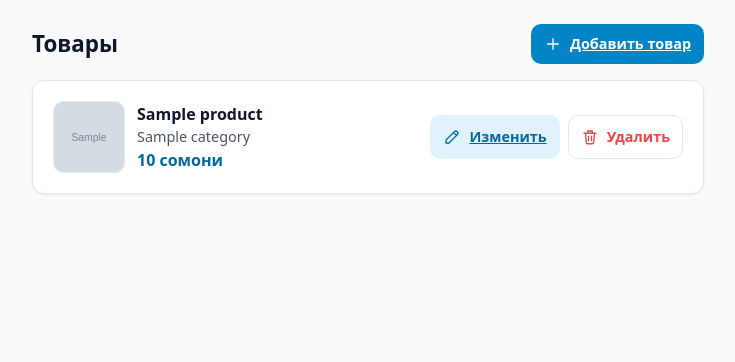
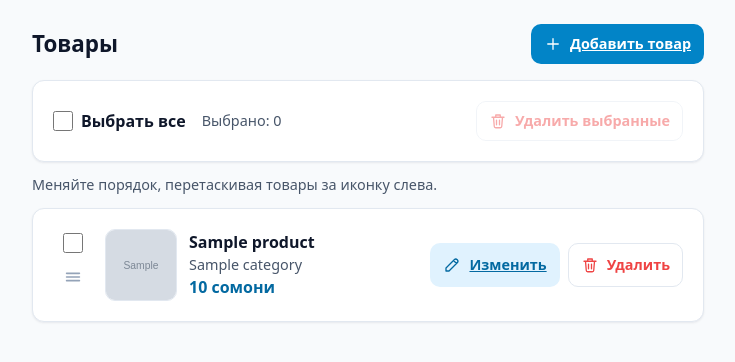
Before and after one commit to rmarufs/bazarbuy, a FastAPI app: template app/templates/admin/products.html in a window 1280 px wide. Shown: the part 61-423 px from the top of the page, without its empty margins (272-1007 px from the left). Run offline with FastAPI, Linux system fonts and the light colour scheme; the template is opened without the code that fills it: most values are stand-ins (such as "Sample title", 1, 10 or a date in 2020); grey boxes marked "Sample" are stand-in pictures; parts of the project's set-up code (start-up, migrations or seed data) failed here and were passed over.

Commit message:
feat: stage 4b bulk delete and drag-and-drop product reordering

```diff
--- a/app/routers/admin_auth.py
+++ b/app/routers/admin_auth.py
@@ -17,7 +17,6 @@ from app.services import auth_service
 
 router = APIRouter(prefix="/admin")
 
-SETTINGS_URL = "/admin/settings"
 PRODUCTS_URL = "/admin/products"
 
 
@@ -29,7 +28,7 @@ async def admin_index() -> RedirectResponse:
 @router.get("/login")
 async def login_page(request: Request) -> Response:
     if get_session_admin_id(request) is not None:
-        return RedirectResponse(SETTINGS_URL, status_code=303)
+        return RedirectResponse(PRODUCTS_URL, status_code=303)
     return templates.TemplateResponse(request, "admin/login.html", {"error": None})
 
 
@@ -48,7 +47,7 @@ async def login(
             {"error": "Неверный логин или пароль", "username": username},
             status_code=401,
         )
-    response = RedirectResponse(SETTINGS_URL, status_code=303)
+    response = RedirectResponse(PRODUCTS_URL, status_code=303)
     response.set_cookie(
         SESSION_COOKIE_NAME, create_session_token(admin.id), **session_cookie_params()
     )
--- a/app/schemas/product.py
+++ b/app/schemas/product.py
@@ -15,6 +15,12 @@ class ProductInput(BaseModel):
     category_id: int
 
 
+class ReorderRequest(BaseModel):
+    """Product ids in the order the admin wants them, top to bottom."""
+
+    ordered_ids: list[int]
+
+
 def normalize_search_name(name: str) -> str:
     """Remove all whitespace and ignore case: 'Louis Vuitton' -> 'louisvuitton'."""
     return "".join(name.split()).casefold()
--- a/app/static/css/style.css
+++ b/app/static/css/style.css
@@ -265,10 +265,60 @@ input[type="file"]:focus-visible { outline: none; box-shadow: var(--focus-ring);
 /* Product rows (admin list) */
 .product-row {
   display: grid;
-  grid-template-columns: 72px 1fr;
+  grid-template-columns: auto 72px 1fr;
   gap: 12px;
   align-items: center;
+  transition: border-color 0.15s, background-color 0.15s, box-shadow 0.15s;
 }
+
+.product-row.is-dragging {
+  position: relative;
+  z-index: 1;
+  background: var(--primary-light);
+  border-color: var(--primary);
+  box-shadow: 0 8px 24px rgba(2, 132, 199, 0.2);
+}
+
+body.is-dragging { cursor: grabbing; user-select: none; -webkit-user-select: none; }
+
+.product-controls { display: flex; flex-direction: column; align-items: center; gap: 4px; }
+
+.product-check,
+.check-all input { width: 20px; height: 20px; margin: 0; accent-color: var(--primary); cursor: pointer; }
+
+.grip {
+  display: inline-flex;
+  align-items: center;
+  justify-content: center;
+  width: 40px;
+  height: 40px;
+  padding: 0;
+  color: #94A3B8;
+  background: transparent;
+  border: 0;
+  border-radius: 8px;
+  cursor: grab;
+  touch-action: none; /* lets a finger drag the handle instead of scrolling the page */
+}
+.grip:hover { color: var(--primary-hover); background: var(--primary-light); }
+.grip:focus-visible { outline: none; color: var(--primary-hover); box-shadow: var(--focus-ring); }
+
+/* Bulk action toolbar */
+.toolbar {
+  display: flex;
+  flex-wrap: wrap;
+  align-items: center;
+  gap: 8px 16px;
+  padding: 12px 16px;
+}
+.check-all { display: inline-flex; align-items: center; gap: 8px; font-weight: 600; cursor: pointer; }
+.toolbar-count { margin-right: auto; font-size: 0.9rem; color: var(--muted); }
+.toolbar .btn:disabled { opacity: 0.45; cursor: not-allowed; }
+.toolbar .btn-danger:disabled:hover { background: transparent; border-color: var(--border); }
+
+.reorder-hint { margin: 0 0 12px; }
+.reorder-status { margin: 0 0 12px; font-size: 0.9rem; color: var(--success); }
+.reorder-status.is-error { color: #B91C1C; }
 
 .product-thumb {
   display: flex;
@@ -335,6 +385,6 @@ input[type="file"]:focus-visible { outline: none; box-shadow: var(--focus-ring);
   .container { padding: 24px; }
   .card { padding: 20px; }
   .card-narrow { max-width: 420px; margin: 48px auto 0; }
-  .product-row { grid-template-columns: 72px 1fr auto; }
+  .product-row { grid-template-columns: auto 72px 1fr auto; }
   .product-actions { grid-column: auto; }
 }
--- /dev/null
+++ b/app/static/js/admin_products.js
@@ -0,0 +1,143 @@
+(() => {
+  const list = document.getElementById("product-list");
+  const bulkForm = document.getElementById("bulk-form");
+  if (!list || !bulkForm) return;
+
+  const selectAll = document.getElementById("select-all");
+  const counter = document.getElementById("selected-count");
+  const deleteButton = document.getElementById("bulk-delete-button");
+  const status = document.getElementById("reorder-status");
+  const rowSelector = ".product-row";
+  const EDGE = 70; // px from the viewport edge where the page auto-scrolls
+  const SCROLL_STEP = 14;
+
+  const checks = () => [...list.querySelectorAll(".product-check")];
+  const rows = () => [...list.querySelectorAll(rowSelector)];
+
+  /* ---------- Bulk selection ---------- */
+
+  function updateSelection() {
+    const all = checks();
+    const selected = all.filter((box) => box.checked).length;
+    counter.textContent = `Выбрано: ${selected}`;
+    deleteButton.disabled = selected === 0;
+    selectAll.checked = selected > 0 && selected === all.length;
+    selectAll.indeterminate = selected > 0 && selected < all.length;
+  }
+
+  selectAll.addEventListener("change", () => {
+    checks().forEach((box) => { box.checked = selectAll.checked; });
+    updateSelection();
+  });
+  list.addEventListener("change", (event) => {
+    if (event.target.matches(".product-check")) updateSelection();
+  });
+  bulkForm.addEventListener("submit", (event) => {
+    const selected = checks().filter((box) => box.checked).length;
+    if (selected === 0 || !confirm(`Удалить выбранные товары (${selected})?`)) {
+      event.preventDefault();
+    }
+  });
+  updateSelection();
+
+  /* ---------- Reordering ---------- */
+
+  const currentOrder = () => rows().map((row) => Number(row.dataset.id));
+
+  function showStatus(message, isError) {
+    status.textContent = message;
+    status.classList.toggle("is-error", isError);
+    status.hidden = false;
+  }
+
+  async function saveOrder(order) {
+    try {
+      const response = await fetch(list.dataset.reorderUrl, {
+        method: "POST",
+        headers: { "Content-Type": "application/json" },
+        body: JSON.stringify({ ordered_ids: order }),
+      });
+      if (!response.ok) throw new Error(String(response.status));
+      showStatus("Порядок сохранён", false);
+    } catch {
+      showStatus("Не удалось сохранить порядок. Страница будет обновлена.", true);
+      setTimeout(() => location.reload(), 1500);
+    }
+  }
+
+  const middleOf = (element) => {
+    const box = element.getBoundingClientRect();
+    return box.top + box.height / 2;
+  };
+
+  // Moves the neighbours around the dragged row (not the row itself),
+  // so the row that holds the pointer capture stays attached to the page.
+  function moveRowToPointer(row, pointerY) {
+    let previous = row.previousElementSibling;
+    while (previous && pointerY < middleOf(previous)) {
+      row.after(previous);
+      previous = row.previousElementSibling;
+    }
+    let next = row.nextElementSibling;
+    while (next && pointerY > middleOf(next)) {
+      row.before(next);
+      next = row.nextElementSibling;
+    }
+  }
+
+  function autoScroll(pointerY) {
+    if (pointerY < EDGE) window.scrollBy(0, -SCROLL_STEP);
+    else if (pointerY > window.innerHeight - EDGE) window.scrollBy(0, SCROLL_STEP);
+  }
+
+  function startDrag(event, grip) {
+    if (event.pointerType === "mouse" && event.button !== 0) return;
+    const row = grip.closest(rowSelector);
+    const startOrder = currentOrder();
+    event.preventDefault();
+    grip.setPointerCapture(event.pointerId);
+    row.classList.add("is-dragging");
+    document.body.classList.add("is-dragging");
+
+    const onMove = (moveEvent) => {
+      moveRowToPointer(row, moveEvent.clientY);
+      autoScroll(moveEvent.clientY);
+    };
+    const onEnd = () => {
+      grip.removeEventListener("pointermove", onMove);
+      grip.removeEventListener("pointerup", onEnd);
+      grip.removeEventListener("pointercancel", onEnd);
+      row.classList.remove("is-dragging");
+      document.body.classList.remove("is-dragging");
+      const order = currentOrder();
+      if (order.join() !== startOrder.join()) saveOrder(order);
+    };
+    grip.addEventListener("pointermove", onMove);
+    grip.addEventListener("pointerup", onEnd);
+    grip.addEventListener("pointercancel", onEnd);
+  }
+
+  // Keyboard alternative: arrow keys on the focused handle move the row.
+  function moveWithKeyboard(event, grip) {
+    if (event.key !== "ArrowUp" && event.key !== "ArrowDown") return;
+    event.preventDefault();
+    const row = grip.closest(rowSelector);
+    const neighbour = event.key === "ArrowUp"
+      ? row.previousElementSibling
+      : row.nextElementSibling;
+    if (!neighbour) return;
+    if (event.key === "ArrowUp") neighbour.before(row);
+    else neighbour.after(row);
+    grip.focus();
+    saveOrder(currentOrder());
+  }
+
+  list.addEventListener("pointerdown", (event) => {
+    const grip = event.target.closest(".grip");
+    if (grip) startDrag(event, grip);
+  });
+  list.addEventListener("keydown", (event) => {
+    const grip = event.target.closest(".grip");
+    if (grip) moveWithKeyboard(event, grip);
+  });
+})();
--- a/app/templates/admin/_icons.html
+++ b/app/templates/admin/_icons.html
@@ -15,6 +15,7 @@
   {%- elif name == "edit" %}<path d="M4 20h4L19 9a2.1 2.1 0 0 0-4-4L4 16v4zM14 6l4 4"/>
   {%- elif name == "image" %}<rect x="3" y="4" width="18" height="16" rx="2"/><circle cx="9" cy="10" r="1.5"/><path d="M21 16l-5-5-8 9"/>
   {%- elif name == "arrow-left" %}<path d="M19 12H5M11 6l-6 6 6 6"/>
+  {%- elif name == "grip" %}<path d="M5 8h14M5 12h14M5 16h14"/>
   {%- endif %}
 </svg>
 {%- endmacro %}
--- a/app/templates/admin/base.html
+++ b/app/templates/admin/base.html
@@ -33,5 +33,6 @@
   <main class="container">
     {% block content %}{% endblock %}
   </main>
+  {% block scripts %}{% endblock %}
 </body>
 </html>
--- a/app/templates/admin/products.html
+++ b/app/templates/admin/products.html
@@ -10,9 +10,32 @@
   </a>
 </div>
 
-<section class="list" aria-label="Список товаров">
+{% if products %}
+<form id="bulk-form" class="card toolbar" method="post" action="/admin/products/bulk-delete">
+  <label class="check-all">
+    <input type="checkbox" id="select-all">
+    <span>Выбрать все</span>
+  </label>
+  <span class="toolbar-count" id="selected-count" aria-live="polite">Выбрано: 0</span>
+  <button type="submit" class="btn btn-danger btn-sm" id="bulk-delete-button" disabled>
+    {{ icon("trash", 18) }}<span>Удалить выбранные</span>
+  </button>
+</form>
+<p class="hint reorder-hint">Меняйте порядок, перетаскивая товары за иконку слева.</p>
+<p class="reorder-status" id="reorder-status" role="status" hidden></p>
+{% endif %}
+
+<section class="list" id="product-list" data-reorder-url="/admin/products/reorder" aria-label="Список товаров">
   {% for product in products %}
-  <article class="card product-row">
+  <article class="card product-row" data-id="{{ product.id }}">
+    <div class="product-controls">
+      <input type="checkbox" class="product-check" name="product_ids" value="{{ product.id }}"
+             form="bulk-form" aria-label="Выбрать товар «{{ product.name }}»">
+      <button type="button" class="grip" aria-label="Перетащить товар «{{ product.name }}»"
+              title="Перетащить">
+        {{ icon("grip", 22) }}
+      </button>
+    </div>
     <div class="product-thumb">
       {% if product.images %}
       <img src="/uploads/{{ product.images[0].file_path }}" alt="" width="72" height="72" loading="lazy">
@@ -42,3 +65,6 @@
   {% endfor %}
 </section>
 {% endblock %}
+{% block scripts %}
+<script src="/static/js/admin_products.js" defer></script>
+{% endblock %}
```
Also changed, not shown: app/routers/admin_products.py (+31 -1 lines), app/services/product_service.py (+49 -0 lines), tests/api/test_admin_auth_and_settings.py (+1 -1 lines), tests/api/test_admin_products.py (+155 -1 lines).
